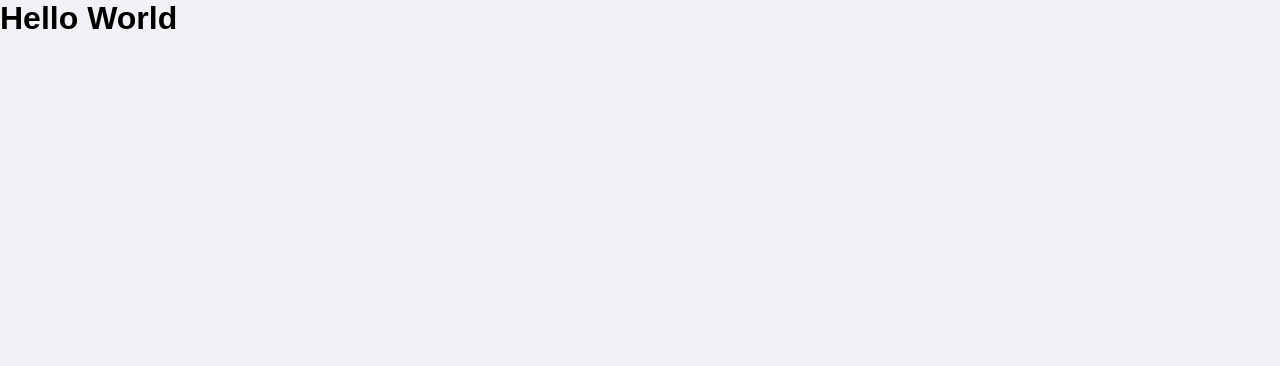
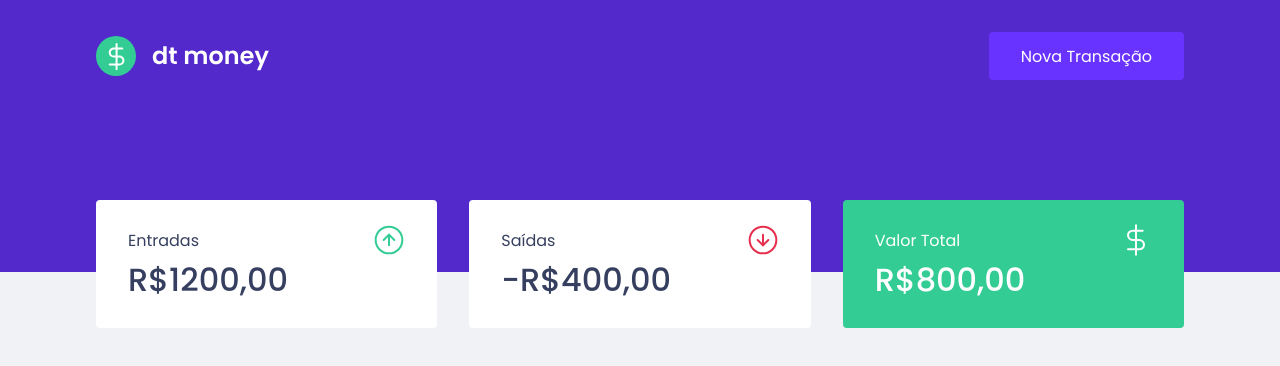
Before and after one commit to dehvieira/dt-money, a React (Vite) app: page / in a window 1280 px wide. Shown: the top 366 px of the page. Built offline with nearby package versions, Linux system fonts and the light colour scheme.

Commit message:
feat: add Dashboard

```diff
--- a/index.html
+++ b/index.html
@@ -2,8 +2,10 @@
 <html lang="en">
 
 <head>
-  <meta charset="UTF-8" />
-  <link rel="icon" type="image/svg+xml" href="src/favicon.svg" />
+  <link rel="preconnect" href="https://fonts.gstatic.com">
+  <meta charset="utf-8" />
+  <link rel="shortcut icon" href="favicon.png" type="image/x-icon">
+  <link href="https://fonts.googleapis.com/css2?family=Poppins:wght@400;500;600&display=swap" rel="stylesheet">
   <meta name="viewport" content="width=device-width, initial-scale=1.0" />
   <title>dt-money</title>
 </head>
--- a/src/App.tsx
+++ b/src/App.tsx
@@ -1,10 +1,15 @@
+import { Dashboard } from 'components/Dashboard';
+import { Header } from 'components/Header';
 import React from 'react';
+import { GlobalStyle } from 'styles/global';
 
 function App() {
   return (
-    <div className="App">
-      <h1>Hello World</h1>
-    </div>
+    <>
+      <GlobalStyle />
+      <Header />
+      <Dashboard />
+    </>
   );
 }
 
--- /dev/null
+++ b/src/components/Dashboard/index.tsx
@@ -0,0 +1,12 @@
+import { Summary } from 'components/Summary';
+import React from 'react';
+
+import { Container } from './styles';
+
+export function Dashboard() {
+  return (
+    <Container>
+      <Summary />
+    </Container>
+  );
+}
--- /dev/null
+++ b/src/components/Dashboard/styles.ts
@@ -0,0 +1,7 @@
+import styled from 'styled-components';
+
+export const Container = styled.main`
+  max-width: 1120px;
+  margin: 0 auto;
+  padding: 2.5rem 1rem;
+`;
--- /dev/null
+++ b/src/components/Header/index.tsx
@@ -0,0 +1,15 @@
+import React from 'react';
+
+import logoImg from '../../assets/logo.svg';
+import { Container, Content } from './styles';
+
+export function Header() {
+  return (
+    <Container>
+      <Content>
+        <img src={logoImg} alt="Logo Dt money" />
+        <button>Nova Transação</button>
+      </Content>
+    </Container>
+  );
+}
--- /dev/null
+++ b/src/components/Header/styles.ts
@@ -0,0 +1,31 @@
+import styled from 'styled-components';
+
+export const Container = styled.header`
+  background: var(--blue);
+`;
+
+export const Content = styled.div`
+  max-width: 1120px;
+  margin: 0 auto;
+
+  padding: 2rem 1rem 12rem; //0 16px 160px
+  display: flex;
+  align-items: center;
+  justify-content: space-between;
+
+  button {
+    font-size: 1rem;
+    color: var(--shape);
+    background: var(--blue-light);
+    border: 0;
+    padding: 0 2rem;
+    border-radius: 0.25rem;
+    height: 3rem;
+
+    transition: filter 0.2s;
+
+    &:hover {
+      filter: brightness(0.9);
+    }
+  }
+`;
--- /dev/null
+++ b/src/components/Summary/index.tsx
@@ -0,0 +1,36 @@
+import React from 'react';
+
+import incomeImg from '../../assets/income.svg';
+import outcomeImg from '../../assets/outcome.svg';
+import totalImg from '../../assets/total.svg';
+import { Container } from './styles';
+
+export function Summary() {
+  return (
+    <Container>
+      <div>
+        <header>
+          <p>Entradas</p>
+          <img src={incomeImg} alt="Entradas" />
+        </header>
+        <strong>R$1200,00</strong>
+      </div>
+
+      <div>
+        <header>
+          <p>Saídas</p>
+          <img src={outcomeImg} alt="Saidas" />
+        </header>
+        <strong> -R$400,00</strong>
+      </div>
+
+      <div className="total-background">
+        <header>
+          <p>Valor Total</p>
+          <img src={totalImg} alt="Valor total" />
+        </header>
+        <strong>R$800,00</strong>
+      </div>
+    </Container>
+  );
+}
--- /dev/null
+++ b/src/components/Summary/styles.ts
@@ -0,0 +1,34 @@
+import styled from 'styled-components';
+
+export const Container = styled.div`
+  display: grid;
+  grid-template-columns: repeat(3, 1fr);
+  gap: 2rem;
+  margin-top: -7rem;
+
+  div {
+    background: var(--shape);
+    padding: 1.5rem 2rem;
+    border-radius: 0.25rem;
+    color: var(--text-title);
+
+    header {
+      display: flex;
+      align-items: center;
+      justify-content: space-between;
+    }
+
+    strong {
+      margin-top: 1rem;
+      font-size: 2rem;
+      font-weight: 500;
+      line-height: 3rem;
+    }
+
+    &.total-background{
+    background: var(--green);
+    color: white;
+}
+
+  }
+`;
--- a/src/main.tsx
+++ b/src/main.tsx
@@ -1,12 +1,10 @@
 import React from 'react';
 import ReactDOM from 'react-dom';
-import { GlobalStyle } from 'styles/global';
+
 import App from './App';
-
 
 ReactDOM.render(
   <React.StrictMode>
-    <GlobalStyle />
     <App />
   </React.StrictMode>,
   document.getElementById('root'),
--- a/tsconfig.json
+++ b/tsconfig.json
@@ -15,7 +15,7 @@
     "resolveJsonModule": true,
     "isolatedModules": true,
     "noEmit": true,
-    "jsx": "react"
+    "jsx": "react-jsx"
   },
   "include": ["./src"],
   "exclude": ["node_modules"]
```
